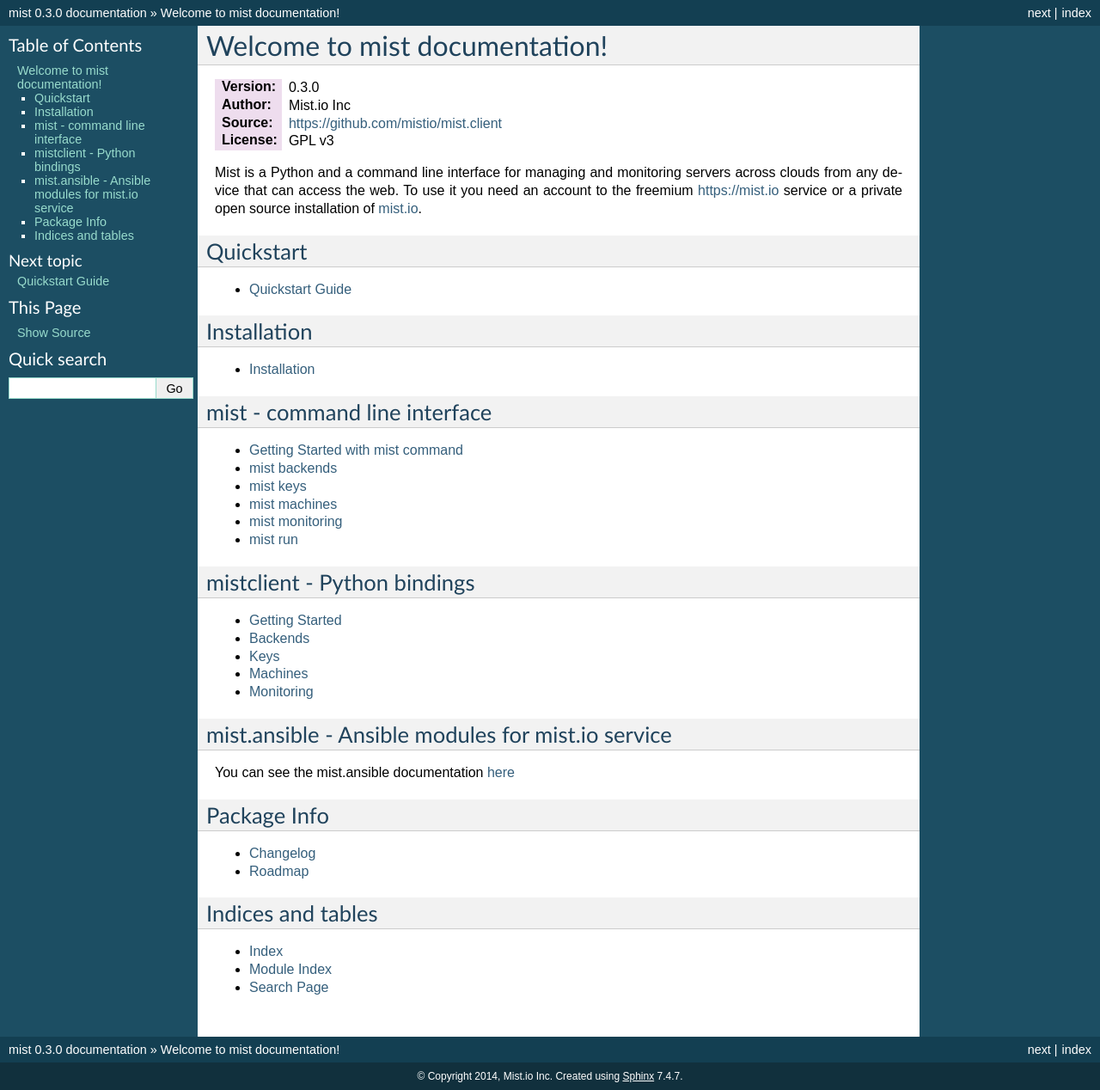
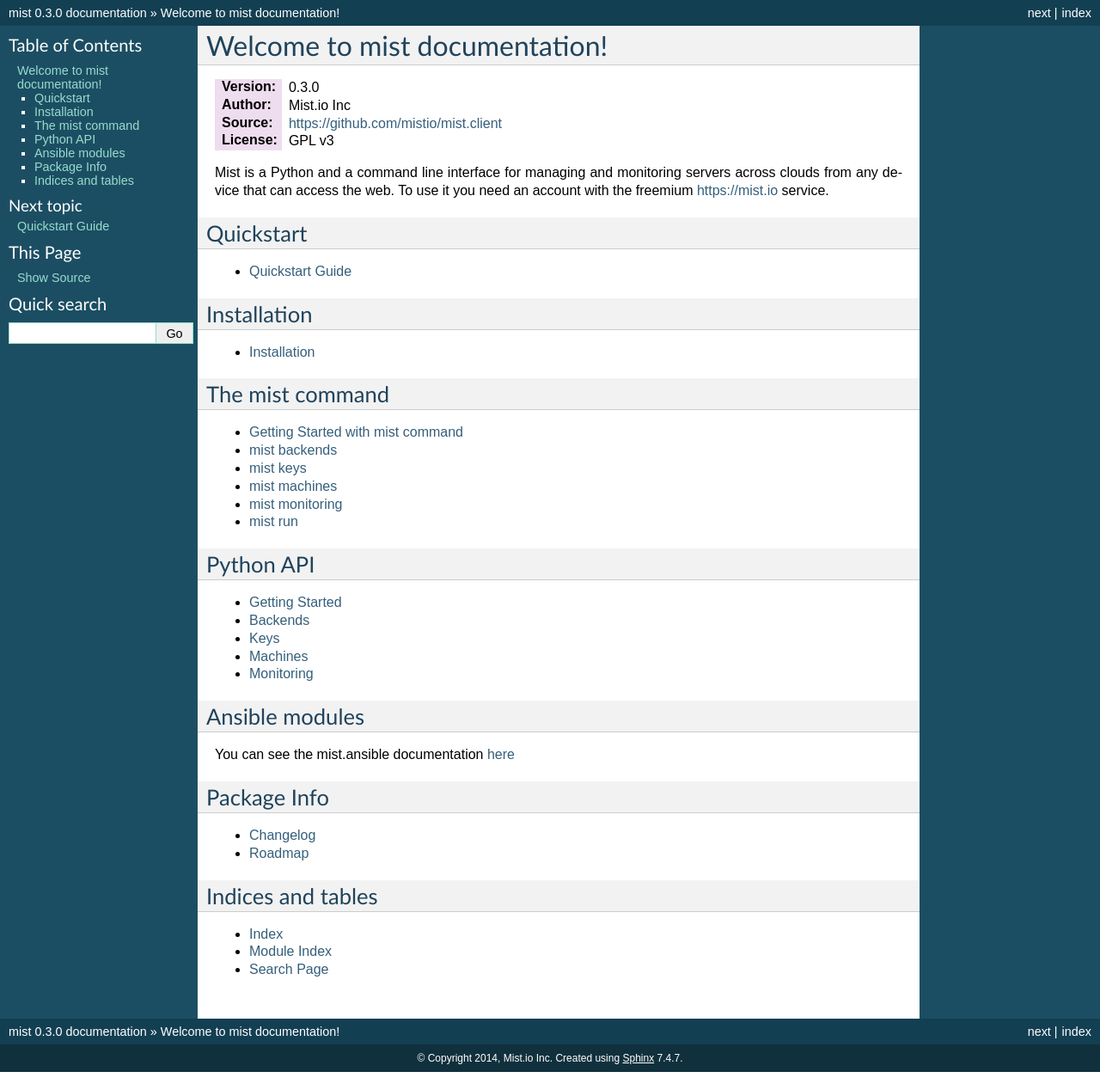
Before and after one commit to mistio/mist.client, a Sphinx documentation site: the page built from docs/source/index.rst, in a window 1280 px wide. Shown: the whole page at 86% size. Built offline with Sphinx 7.4.7, drawn with Linux system fonts in a browser that asks for light colours; after the commit the page ends 1247 px from its top, so only the background shows below that.

Commit message:
Rename sections

```diff
--- a/docs/source/index.rst
+++ b/docs/source/index.rst
@@ -12,10 +12,7 @@
 :License: GPL v3
 
 Mist is a Python and a command line interface for managing and monitoring servers across clouds from any device
-that can access the web. To use it you need an account to the freemium https://mist.io service or a private open
-source installation of `mist.io`_.
-
-.. _mist.io: https://github.com/mistio/mist.io
+that can access the web. To use it you need an account with the freemium https://mist.io service.
 
 Quickstart
 ==========
@@ -33,8 +30,8 @@
 
    client/installation
 
-mist - command line interface
-=============================
+The mist command
+================
 
 .. toctree::
    :maxdepth: 1
@@ -46,8 +43,8 @@
    cmd/cmd_monitor
    cmd/cmd_run
 
-mistclient - Python bindings
-============================
+Python API
+==========
 
 .. toctree::
    :maxdepth: 1
@@ -58,8 +55,8 @@
    client/machines
    client/monitoring
 
-mist.ansible - Ansible modules for mist.io service
-==================================================
+Ansible modules
+===============
 You can see the mist.ansible documentation `here`_
 
 .. _here: http://mistansible.readthedocs.org/
```
